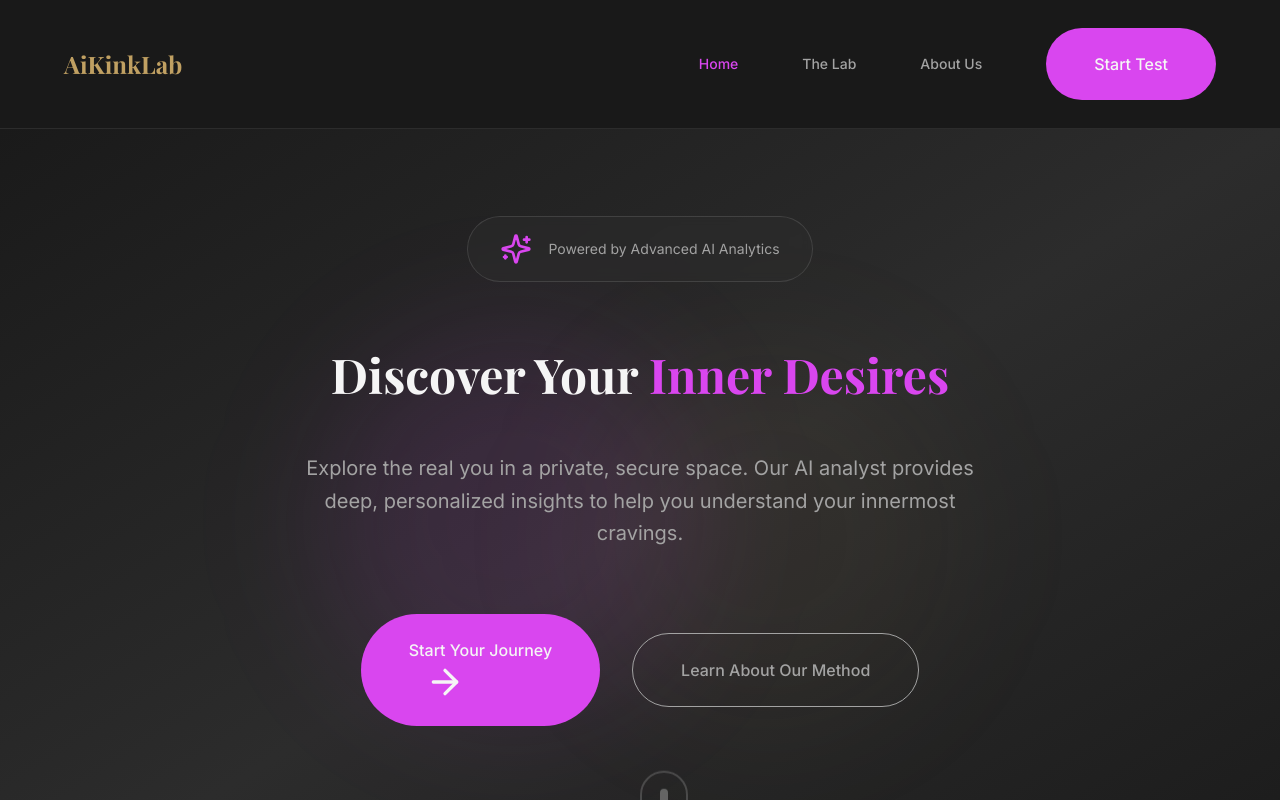
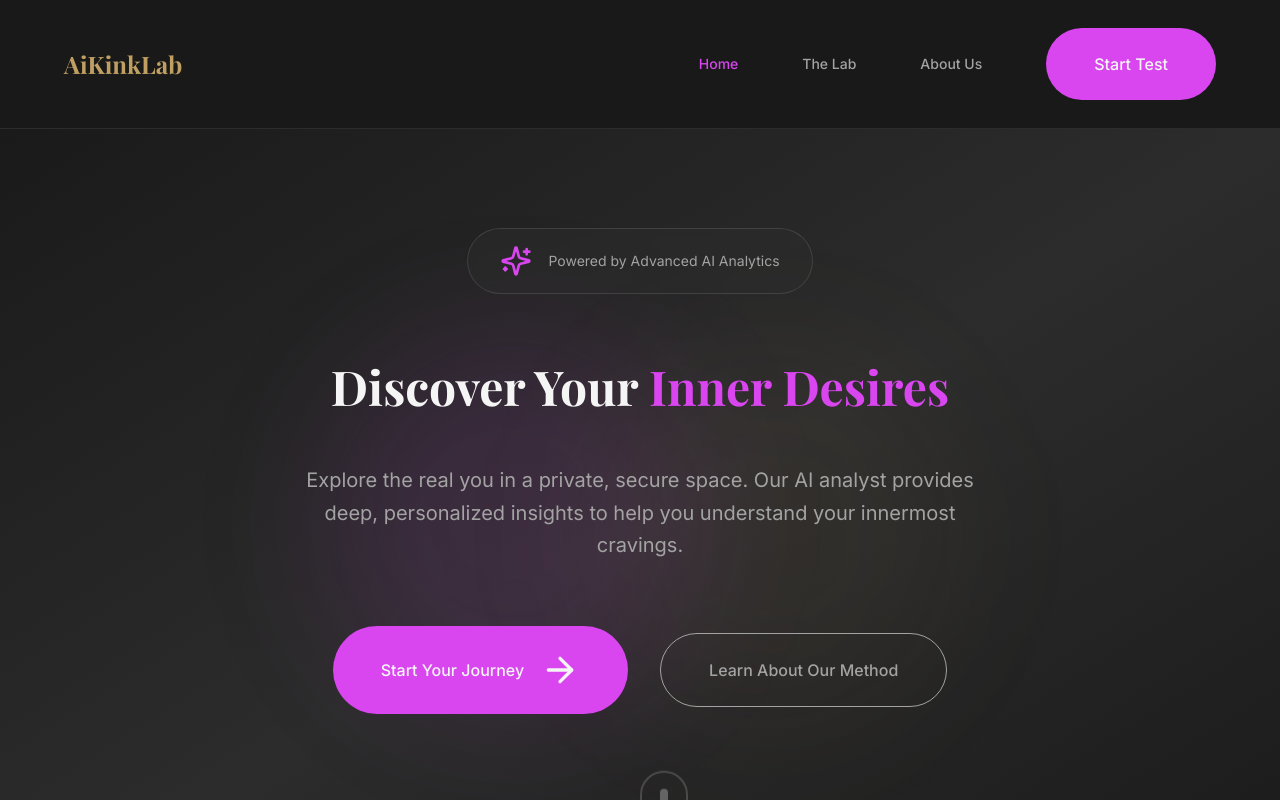
Before and after one commit to JonDai/aikinklab, a Next.js app: page / in a window 1280 px wide. Shown: the top 800 px of the page. Built offline with nearby package versions, Linux system fonts and the light colour scheme; a web font is replaced by a local one.

Commit message:
fix(ui): improve button styles to prevent overflow [AI]

```diff
--- a/src/components/home/HeroSection.tsx
+++ b/src/components/home/HeroSection.tsx
@@ -33,11 +33,11 @@ export function HeroSection() {
 
         {/* CTA Buttons */}
         <div className="flex flex-col sm:flex-row gap-4 justify-center items-center fade-in" style={{ animationDelay: '600ms' }}>
-          <Link href="/test" className="btn-primary group">
+          <Link href="/test" className="btn-primary group inline-flex items-center justify-center whitespace-nowrap">
             Start Your Journey
             <ArrowRight className="w-5 h-5 ml-2 group-hover:translate-x-1 transition-transform duration-200" />
           </Link>
-          <Link href="/about" className="btn-secondary">
+          <Link href="/about" className="btn-secondary inline-flex items-center justify-center whitespace-nowrap">
             Learn About Our Method
           </Link>
         </div>
--- a/src/components/home/TestCTA.tsx
+++ b/src/components/home/TestCTA.tsx
@@ -64,7 +64,7 @@ export function TestCTA() {
           </div>
 
           {/* CTA Button */}
-          <Link href="/test" className="btn-primary group text-lg px-8 py-4">
+          <Link href="/test" className="btn-primary group inline-flex items-center justify-center whitespace-nowrap text-lg">
             Start Your Kink Test
             <ArrowRight className="w-5 h-5 ml-2 group-hover:translate-x-1 transition-transform duration-200" />
           </Link>
```
